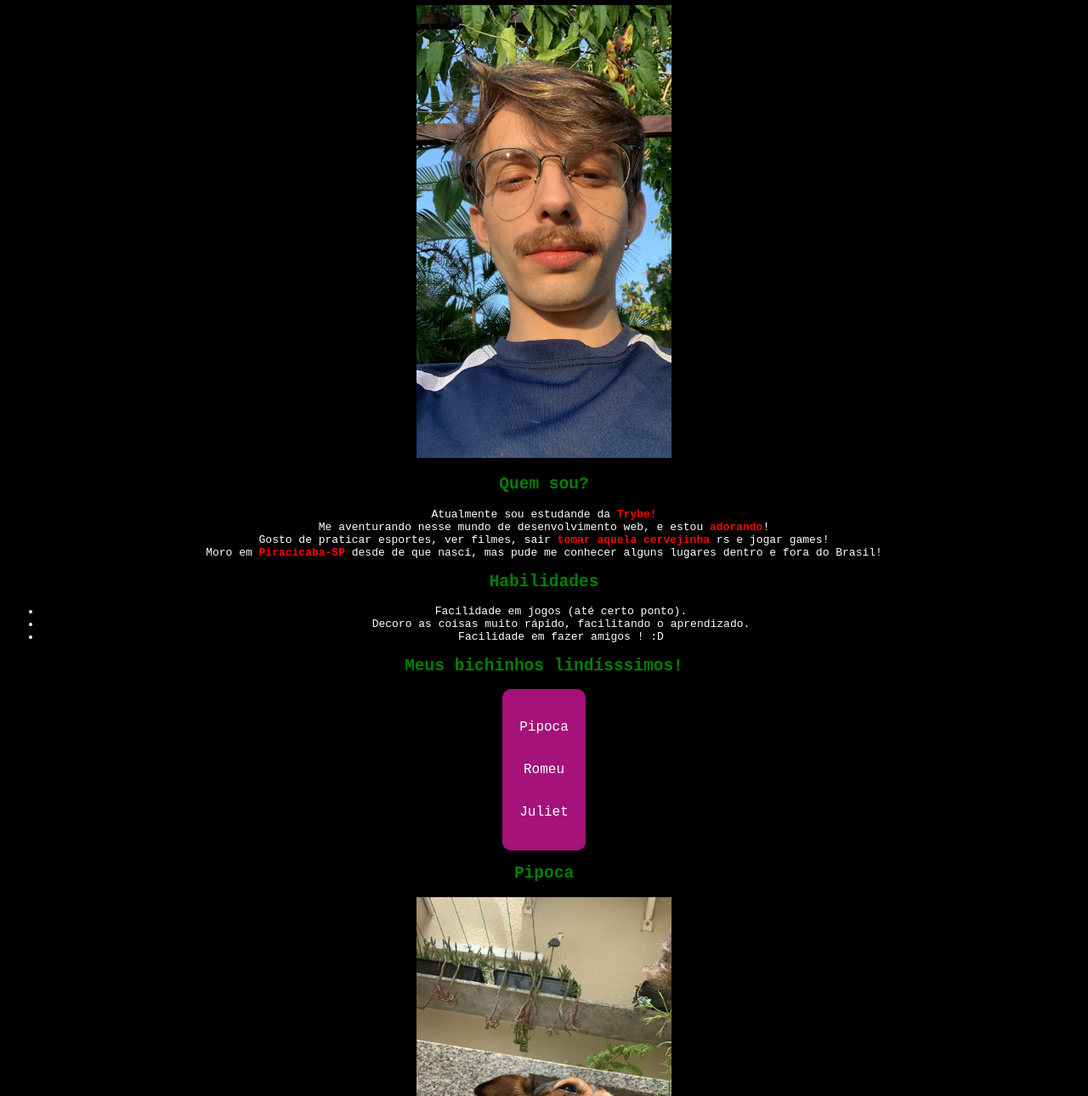
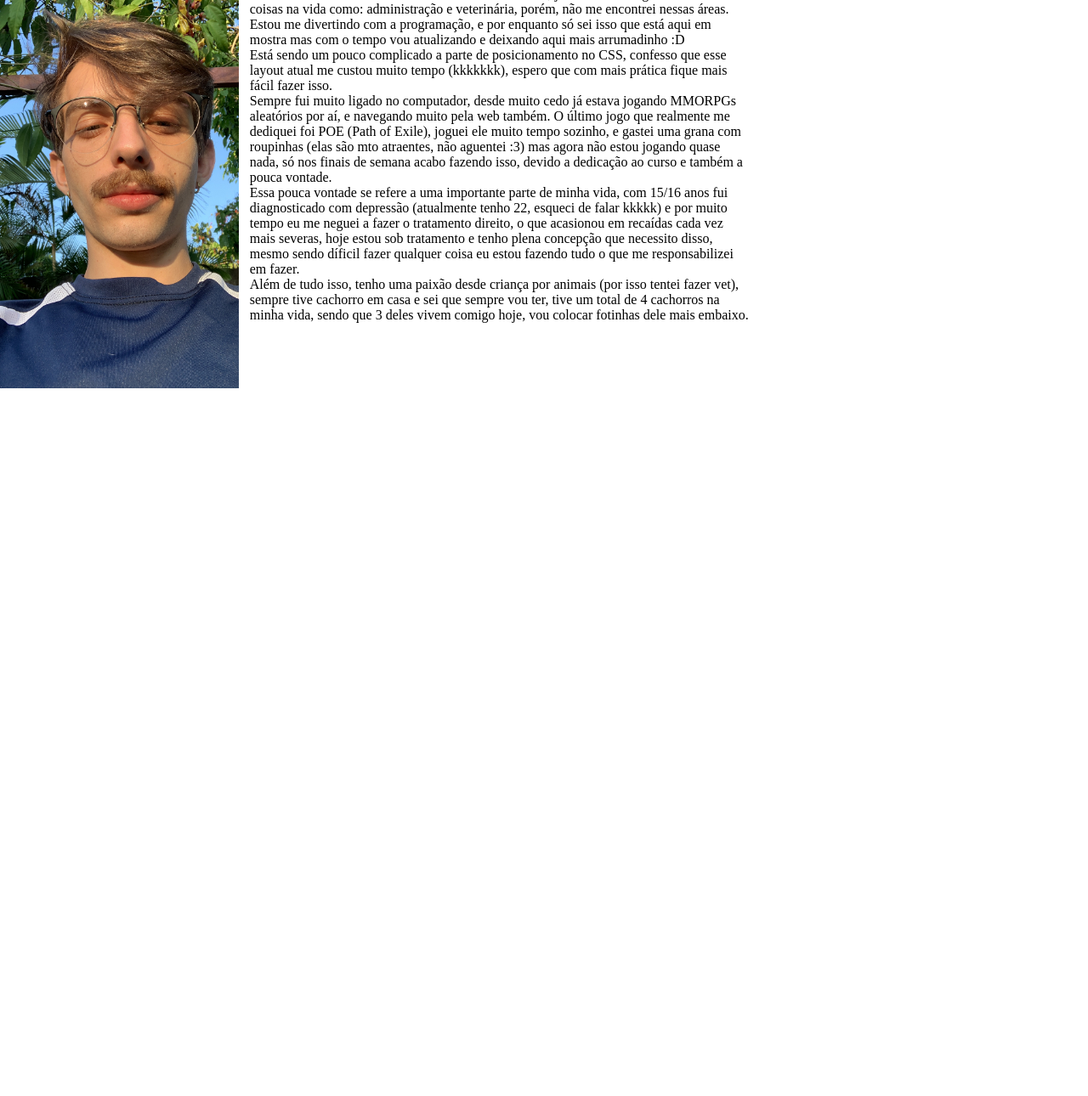
Before and after one commit to brunoangeloccimartins/brunoangeloccimartins.github.io, a plain HTML site: page index.html in a window 1280 px wide. Shown: the part 80-1370 px from the top of the page at 85% size. After the commit the page ends 800 px from the top, so only its background shows below. Drawn offline with Linux system fonts and the light colour scheme.

Commit message:
Mudanças no portfolio

```diff
--- a/index.html
+++ b/index.html
@@ -1,58 +1,32 @@
 <!DOCTYPE html>
-<html lang="pt-br">
+<html lang="en">
 <head>
     <meta charset="UTF-8">
     <meta http-equiv="X-UA-Compatible" content="IE=edge">
     <meta name="viewport" content="width=device-width, initial-scale=1.0">
-    <title>Bruno Angelocci Martins</title>
     <link rel="stylesheet" href="style.css">
+    <title>Document</title>
 </head>
 <body>
-    <h1>Olá, sou Bruno Angelocci Martins!</h1>
-    <div>
-    <img src="images/minhafoto.jpeg" alt="Minha Foto" width="300px">
-    </div>
-    <h2>Quem sou?</h2>
-    <p>Atualmente sou estudande da <strong>Trybe!</strong><br>
-    Me aventurando nesse mundo de desenvolvimento web, e estou <strong>adorando</strong>!<br>
-    Gosto de praticar esportes, ver filmes, sair <strong>tomar aquela cervejinha</strong> rs e jogar games!<br>
-    Moro em <strong>Piracicaba-SP</strong> desde de que nasci, mas pude me conhecer alguns lugares dentro e fora do Brasil!<br>
-    <div class="habilidades">
-    <h2>Habilidades</h2>
-    <ul>
-        <li>Facilidade em jogos (até certo ponto).</li>
-        <li>Decoro as coisas muito rápido, facilitando o aprendizado.</li>
-        <li>Facilidade em fazer amigos ! :D</li>
-    </ul>
-</div>
-    </p>
-    <h2>Meus bichinhos lindísssimos!</h2>
-    <div class="link-animais">
+    <main id="main_container">
+        <header>
+            <h1>Olá, me chamo Bruno</h1>
+        </header>
+        <section id="main_section">
+            <div id="foto">
+                <img src="images/minhafoto.jpeg" alt="">
+            </div>
+            <div id="apresentacao">
+                <h2>Quem sou?</h2>
+                <p>Sou atualmente um estudante de desenvolvimento web, já tentei fazer algumas outras coisas na vida como: administração e veterinária, porém, não me encontrei nessas áreas. Estou me divertindo com a programação, e por enquanto só sei isso que está aqui em mostra mas com o tempo vou atualizando e deixando aqui mais arrumadinho :D<br>
+                Está sendo um pouco complicado a parte de posicionamento no CSS, confesso que esse layout atual me custou muito tempo (kkkkkkk), espero que com mais prática fique mais fácil fazer isso. <br>
+                Sempre fui muito ligado no computador, desde muito cedo já estava jogando MMORPGs aleatórios por aí, e navegando muito pela web também. O último jogo que realmente me dediquei foi POE (Path of Exile), joguei ele muito tempo sozinho, e gastei uma grana com roupinhas (elas são mto atraentes, não aguentei :3) mas agora não estou jogando quase nada, só nos finais de semana acabo fazendo isso, devido a dedicação ao curso e também a pouca vontade. <br>
+                Essa pouca vontade se refere a uma importante parte de minha vida, com 15/16 anos fui diagnosticado com depressão (atualmente tenho 22, esqueci de falar kkkkk) e por muito tempo eu me neguei a fazer o tratamento direito, o que acasionou em recaídas cada vez mais severas, hoje estou sob tratamento e tenho plena concepção que necessito disso, mesmo sendo díficil fazer qualquer coisa eu estou fazendo tudo o que me responsabilizei em fazer.<br>
+                Além de tudo isso, tenho uma paixão desde criança por animais (por isso tentei fazer vet), sempre tive cachorro em casa e sei que sempre vou ter, tive um total de 4 cachorros na minha vida, sendo que 3 deles vivem comigo hoje, vou colocar fotinhas dele mais embaixo.</p>
 
-        <a href="#Pipoca">Pipoca</a> <br>
-        <a href="#Romeu">Romeu</a> <br>
-        <a href="#Juliet">Juliet</a>
-    </div>
-    <h2><a id = 'Pipoca'> Pipoca</h2></a>
-    <img src="images/pipoca.jpeg" alt="Foto Pipoca" width="300px">
-    <p>Essa é a Pipoca, ela é pernuda e muito fofa, <br>
-    ela adora dormir na minha cama e também é muito tímida! </p>
-    <h2><a id= 'Romeu'>Romeu</h2><a/>
-    <img src="./images/romeu.jpeg" alt="Foto Romeu" width="300px">
-    <p>Esse é o Romeu, ele é muito carinhoso e educado!<br>
-    Ele gosta muito de brincar e passear, e dorme o dia inteirinho!<br>
-    Aleḿ de ser muito estiloso!
-    </p>
-    <div class="julietbloco">
-    <h2><a id= "Juliet">Juliet</a></h2>
-    <img src="./images/juliet.jpeg" alt="Foto Juliet" width="300px">
-    <p>Essa é a Juliet, ela é muito brincalhona e gosta de aprontar!<br>
-    Ela já comeu vários pares de chinelo na casa, mas já está aprendendo<br>
-    Apesar de ainda ser um cachorro criança é bem danadinha!
-    </p>
-    </div>
-    <div id="MEME">
-    <a href="https://www.youtube.com/watch?v=dQw4w9WgXcQ&ab_channel=RickAstley" target="_blank" >Clique aqui</a>
-    </div>
+            </div>
+        </section>
+    </main>
+
 </body>
 </html>
--- a/style.css
+++ b/style.css
@@ -1,75 +1,43 @@
-h1 {
+* {
+    margin: 0;
+    padding: 0;
+    box-sizing: border-box;
+}
+
+#main_container {
+    width: 100%;
+    height: 100%;
+    display: flex;
+    flex-wrap: nowrap;
+    flex-direction: column;
+    align-items: flex-start;
+}
+
+
+
+header {
+    width: 100%;
     text-align: center;
 }
 
-body {
-    text-align: center;
-    color: white;
-    background-color: rgb(0, 0, 0);
-    font-family: monospace;
+#main_section {
+    display: flex;
 }
-
-.li-link {
-    color: white;
-    padding: 50px;
+#foto {
+    flex: 1;
+    height: 500px;
 
 }
 
-#MEME {
-    background-color: red;
-    color: white;
-    font-family: monospace;
-    margin: 2%;
-    text-align: center;
-    padding: 30px;
-    border-radius: 5px;
-    border: 0;
-    font-weight: 400;
-    font-size: 1em;
-    display: inline-block;
-    font-size: 20px;
-    text-decoration: none;
+
+ #foto img {
+    height: 100%;
 
 
 }
 
-.link-animais {
-    font-size: large;
-    color: white;
-    background-color: rgb(165, 18, 121);
-    border: 5;
-    text-align: center;
-    margin: auto;
-    font-display: center;
-    padding: 20px;
-    border-radius: 10px;
-    display: inline-block;
-    line-height: 50px;
-
+#apresentacao {
+    flex: 2;
+    width: 600px;
+    vertical-align: top;
 }
-
-.julietbloco {
-    line-height: normal;
-}
-
-a:link {
-    color: white;
-}
-
-a {
-    text-decoration: none;
-}
-
-strong {
-    color: red;
-}
-
-h1 {
-    color: blueviolet;
-    font-family: system-ui, -apple-system, BlinkMacSystemFont, 'Segoe UI', Roboto, Oxygen, Ubuntu, Cantarell, 'Open Sans', 'Helvetica Neue', sans-serif;
-}
-
-h2 {
-    color: green;
-
-}
```
